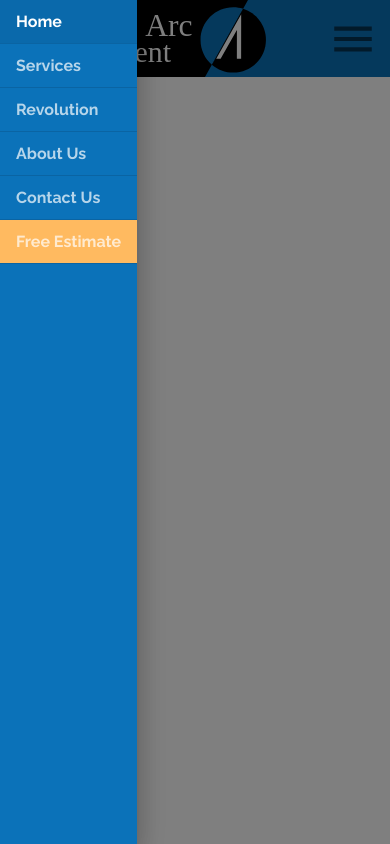
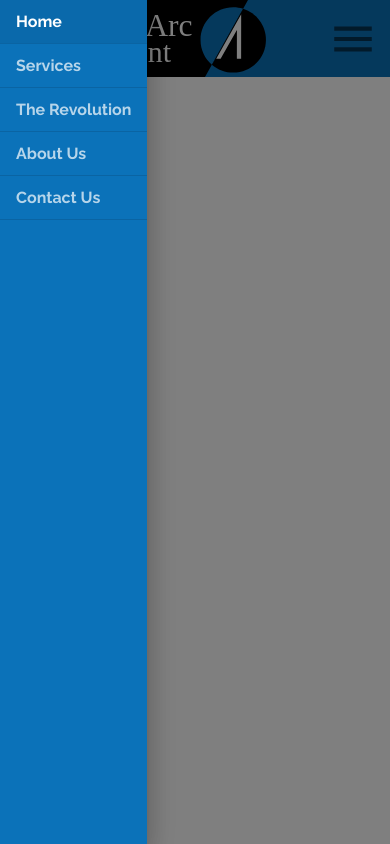
Before and after one commit to AngelCertificatedProfessional/reactmateria, a React (Create React App) app in the folder arcdevelopment/: page /estimate in a window 390 px wide. Both pictures are taken after a click on the button 353 px from the left and 38 px from the top of the page. Built offline with nearby package versions, Linux system fonts and the light colour scheme.

Commit message:
Se agrega proceso para modulos

```diff
--- a/arcdevelopment/src/components/ui/Header.js
+++ b/arcdevelopment/src/components/ui/Header.js
@@ -189,14 +189,14 @@ export default function Header(props){
     <>
       <Tabs value={value} onChange={handleChange} className={classes.tabContainer} indicatorColor="primary">
         {routes.map((route,index) => (
-          <Tab className={classes.tab} component={Link} to={route.link} label={route.name}
+          <Tab key={`${route}${index}`} className={classes.tab} component={Link} to={route.link} label={route.name}
           aria-owns={route.arialOwns} aria-haspopup={route.ariaPopup} onMouseOver = {route.mouseOver}/>
         ))}
       </Tabs>
     <Button variant="contained" color="secondary" className={classes.button}>
       Free Estimate
     </Button>
-    <Menu id="simple-menu" classes={{paper:classes.menu}} anchorEl={anchorEl} open={openMenu} onClose={handleClose} MenuListProps={{onMouseLeave: handleClose}} elevation={0}>
+    <Menu id="simple-menu" classes={{paper:classes.menu}} anchorEl={anchorEl} open={openMenu} onClose={handleClose} MenuListProps={{onMouseLeave: handleClose}} elevation={0} keepMounted>
       {menuOptions.map((option,i) => (
         <MenuItem key={i} classes={{root:classes.menuItem}} component={Link} to={option.link} onClick={(event) => {handleMenuItemClick(event,i); setValue(1); handleClose()}}  selected={i===selectedIndex && value ===1}>
           {option.name}
@@ -216,42 +216,15 @@ export default function Header(props){
       >
         <List disablePadding>
 
-          {routes.map((route,index) => {
-            <ListItem divider button component={Link} onClick={() => {setOpenDrawer(false);setValue(route.activeIndex) }}>
-              <ListItemText disableTypography>{route.name}</ListItemText>
+          {routes.map(route => (
+            <ListItem key={`${route}${route.activeIndex}`} onClick={() => {setOpenDrawer(false);setValue(route.activeIndex) }} divider button component={Link} to={route.link} selected={value === route.activeIndex} >
+              <ListItemText className={value === route.activeIndex ? [classes.drawerItem,classes.drawerItemSelected] : classes.drawerItem} disableTypography>
+                {route.name}
+              </ListItemText>
             </ListItem>
-          })}
 
-          <ListItem onClick={() => {setOpenDrawer(false); setValue(0)}} divider button component={Link} to="/" selected={value ===0}>
-            <ListItemText className={value === 0 ? [classes.drawerItem,classes.drawerItemSelected] :classes.drawerItem} disableTypography>
-              Home
-            </ListItemText>
-          </ListItem>
-          <ListItem onClick={() => {setOpenDrawer(false); setValue(1)}} divider button component={Link} to="/services" selected={value ===1}>
-            <ListItemText className={value === 1 ? [classes.drawerItem,classes.drawerItemSelected] :classes.drawerItem} disableTypography>
-              Services
-            </ListItemText>
-          </ListItem>
-          <ListItem onClick={() => {setOpenDrawer(false); setValue(2)}} divider button component={Link} to="/revolution" selected={value ===2}>
-            <ListItemText className={value === 2 ? [classes.drawerItem,classes.drawerItemSelected] :classes.drawerItem} disableTypography>
-              Revolution
-            </ListItemText>
-          </ListItem>
-          <ListItem onClick={() => {setOpenDrawer(false); setValue(3)}} divider button component={Link} to="/about" selected={value ===3}>
-            <ListItemText className={value === 3 ? [classes.drawerItem,classes.drawerItemSelected] :classes.drawerItem} disableTypography>
-              About Us
-            </ListItemText>
-          </ListItem>
-          <ListItem onClick={() => {setOpenDrawer(false); setValue(4)}} divider button component={Link} to="/contact" selected={value ===4}>
-            <ListItemText className={value === 4 ? [classes.drawerItem,classes.drawerItemSelected] :classes.drawerItem} disableTypography>
-              Contact Us
-            </ListItemText>
-          </ListItem>
-          <ListItem onClick={() => {setOpenDrawer(false); setValue(5)}} className={classes.drawerItemEstimate} divider button component={Link} to="/estimate" selected={value ===5}>
-            <ListItemText className={value === 5 ? [classes.drawerItem,classes.drawerItemSelected] :classes.drawerItem} disableTypography>
-              Free Estimate
-            </ListItemText>
-          </ListItem>
+          ))}
+
         </List>
       </SwipeableDrawer>
       <IconButton className = {classes.drawerIconContainer} onClick={() => setOpenDrawer(!openDrawer)} disableRipple>
```
